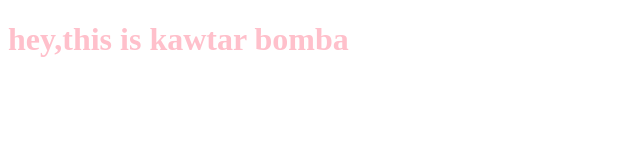
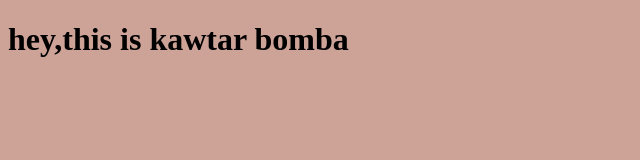
Before and after one commit to kawtar-Elbejjaji/myproject, a plain HTML site: page index.html in a window 1280 px wide. Shown: the whole page, without its empty margins (0-640 px from the left). Drawn offline with Linux system fonts and the light colour scheme.

Commit message:
changing background color in css file

```diff
--- a/style.css
+++ b/style.css
@@ -1,4 +1,7 @@
 h1{
-color:pink;
+color:black;
 
 }
+body{
+    background-color: rgb(205,163,152);
+}
```
